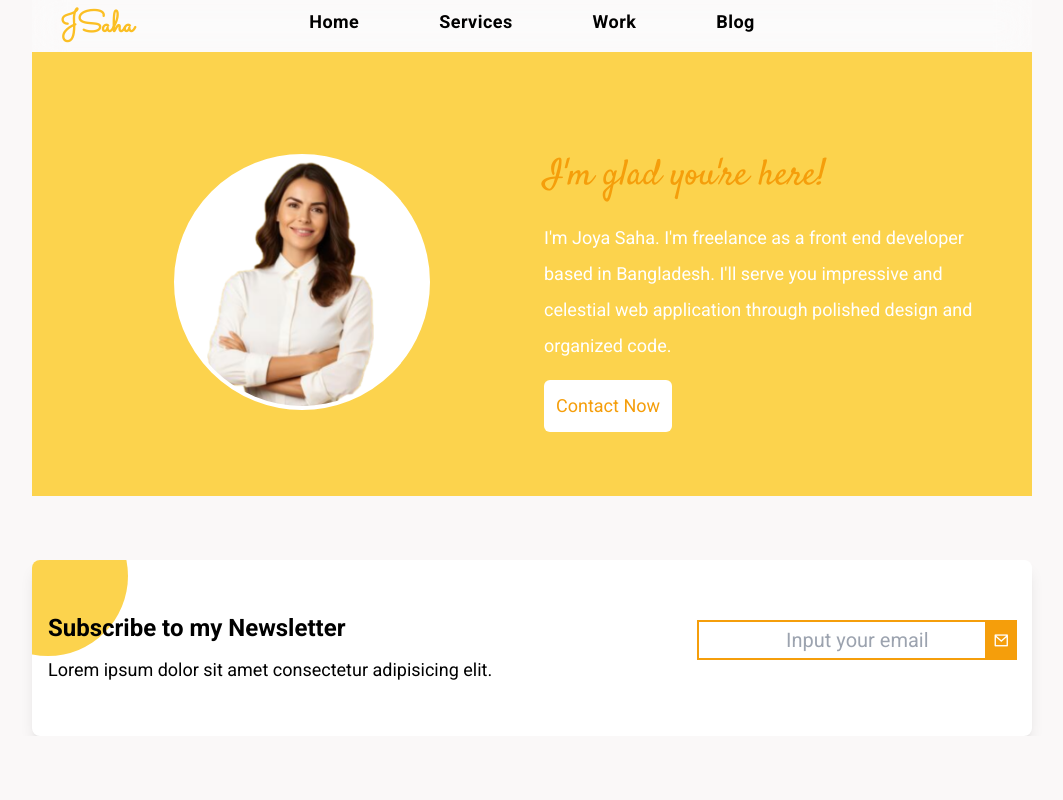
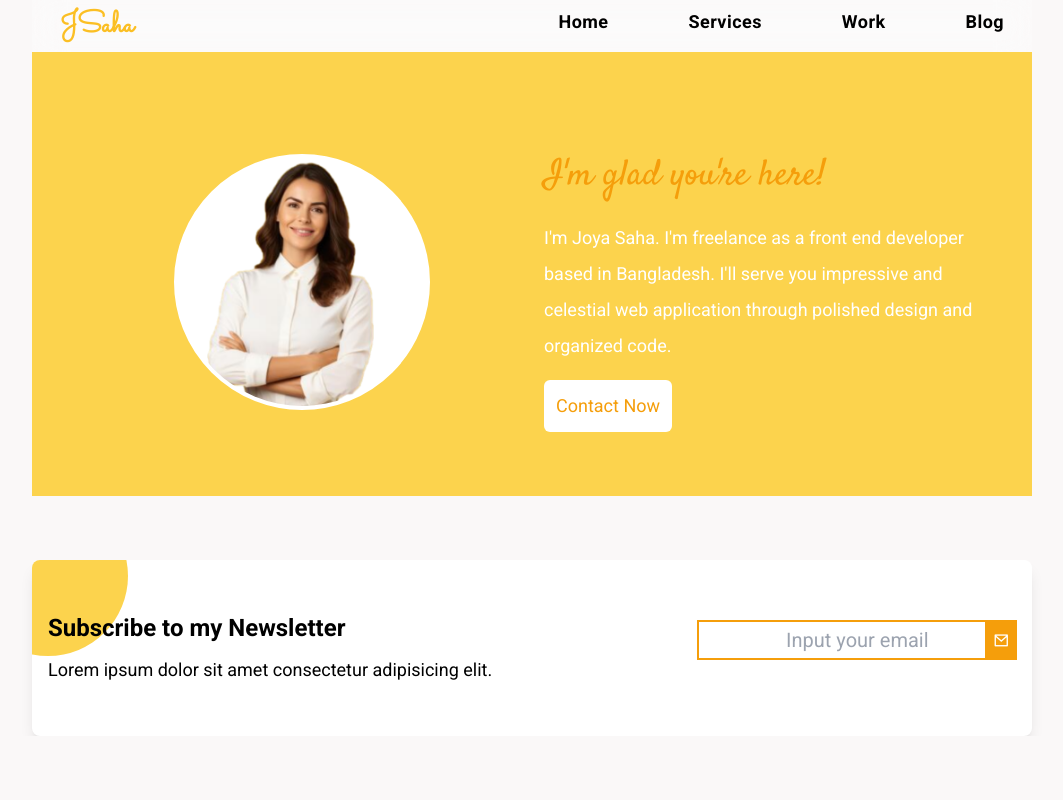
Before and after one commit to joyasaha1004/personal-blog, a React (Vite) app: page / in a window 1280 px wide. Shown: the top 800 px of the page, without its empty margins (108-1171 px from the left). Built offline with nearby package versions, Linux system fonts and the light colour scheme.

Commit message:
add all changes

```diff
--- a/src/Componenets/Navbar/Navbar.jsx
+++ b/src/Componenets/Navbar/Navbar.jsx
@@ -23,7 +23,7 @@ const Navbar = () => {
 
         <div className="max-w-screen-xl mx-auto">
 
-            <nav className="backdrop-blur-lg overflows-hidden bg-white/30 h-fit p-2 border-white/20 sm:px-4 lg:flex lg:grid grid-cols-3 lg:px-4 xl:px-7
+            <nav className="backdrop-blur-lg overflows-hidden bg-white/30 h-fit p-2 border-white/20 sm:px-4 lg:flex lg:justify-between lg:px-4 xl:px-7
             ">
 
               <div className="flex justify-between font-bold">
```
